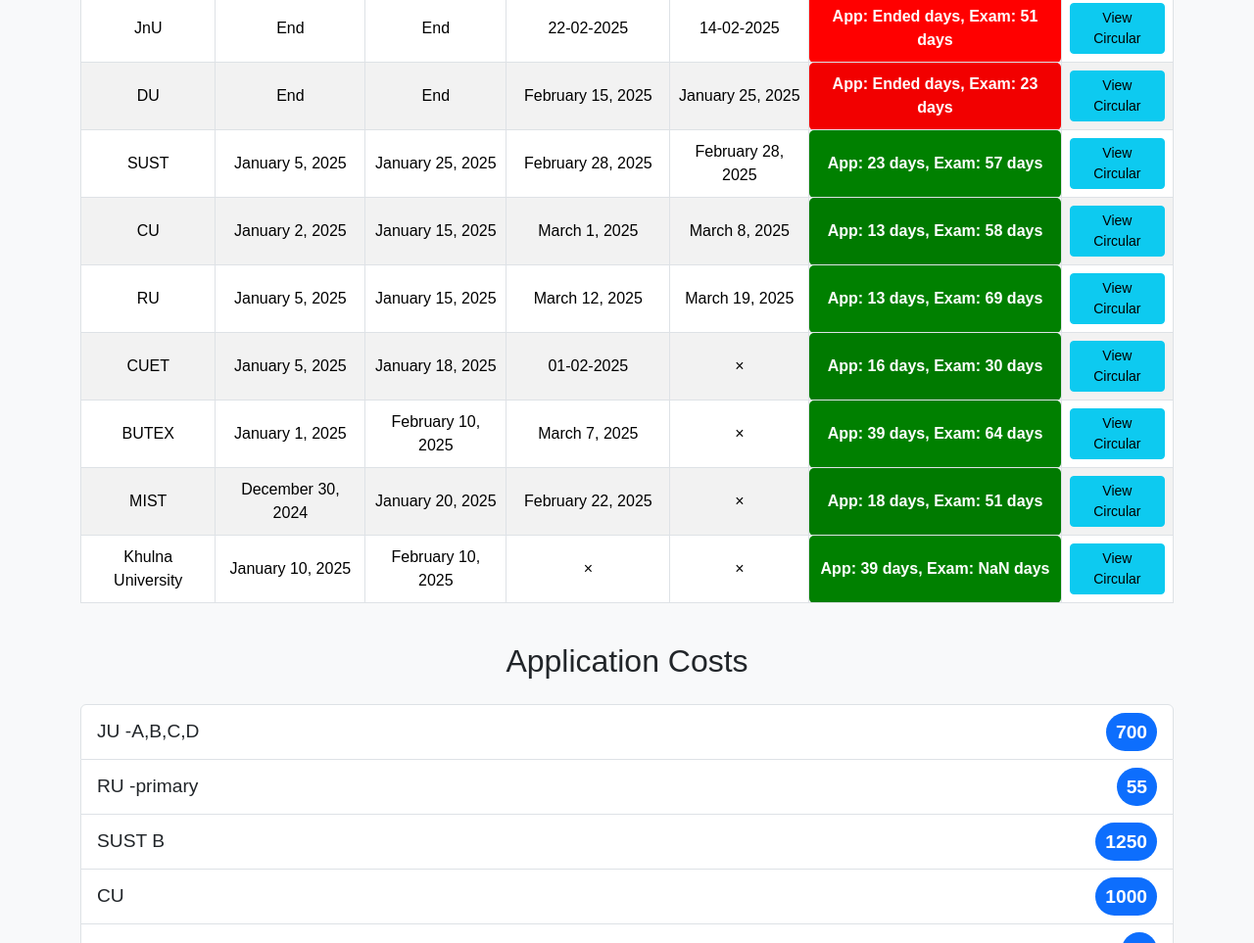
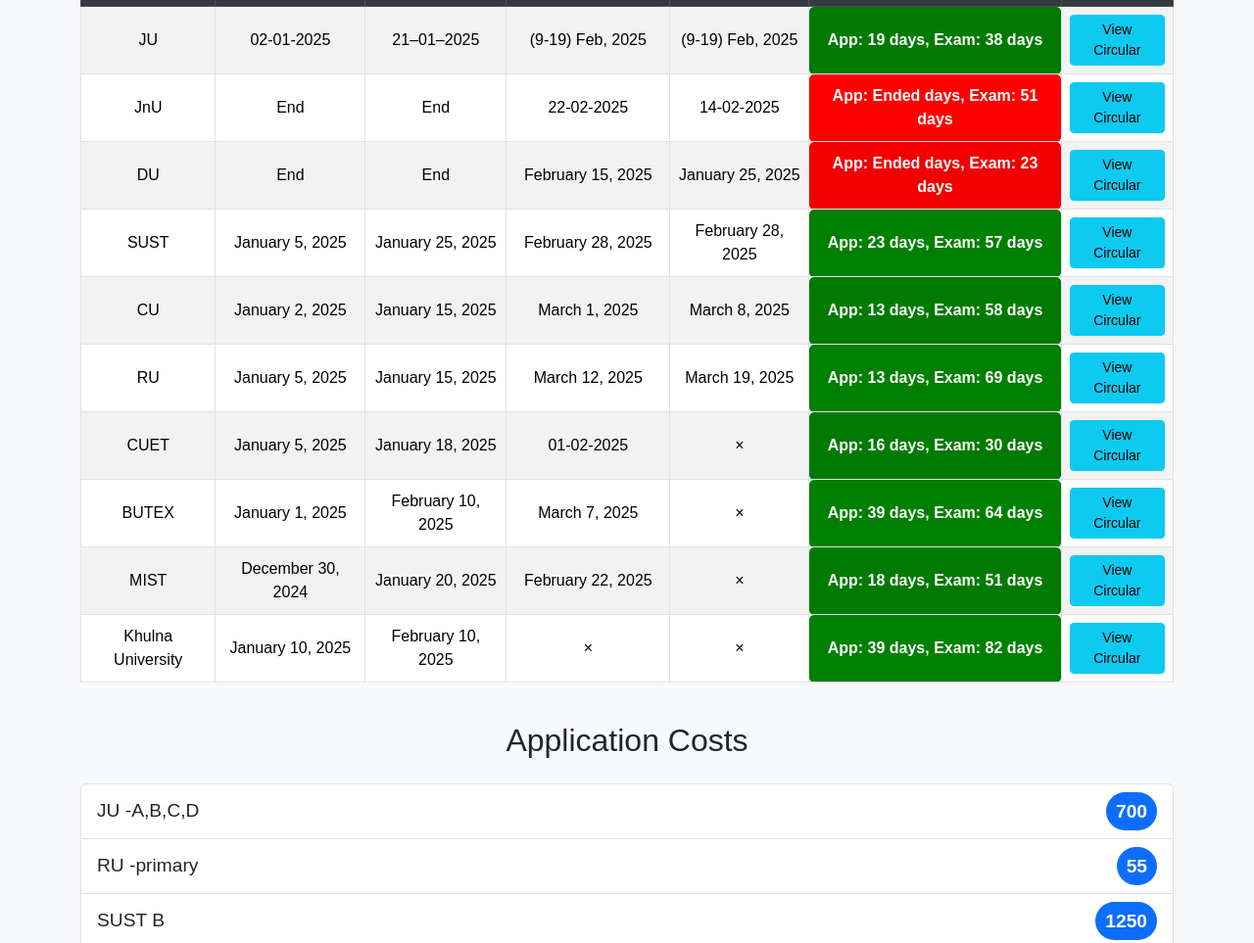
Before and after one commit to urfa-fattah/Admission, a plain HTML site: page index.html in a window 1280 px wide. Shown: the part 523-1486 px from the top of the page at 98% size. Drawn offline with nearby package versions, Linux system fonts and the light colour scheme.

Commit message:
Update index.html

```diff
--- a/index.html
+++ b/index.html
@@ -150,7 +150,7 @@
           <td>February 10, 2025</td>
           <td>×</td>
           <td>×</td>
-          <td class="countdown" data-start="2025-01-10" data-end="2025-02-10" data-exam="25-03-2025"></td>
+          <td class="countdown" data-start="2025-01-10" data-end="2025-02-10" data-exam="2025-03-25"></td>
           <td><a href="images/gst_circular.jpg" class="btn btn-info btn-sm" target="_blank">View Circular</a></td>
         </tr>
       </tbody>
```
